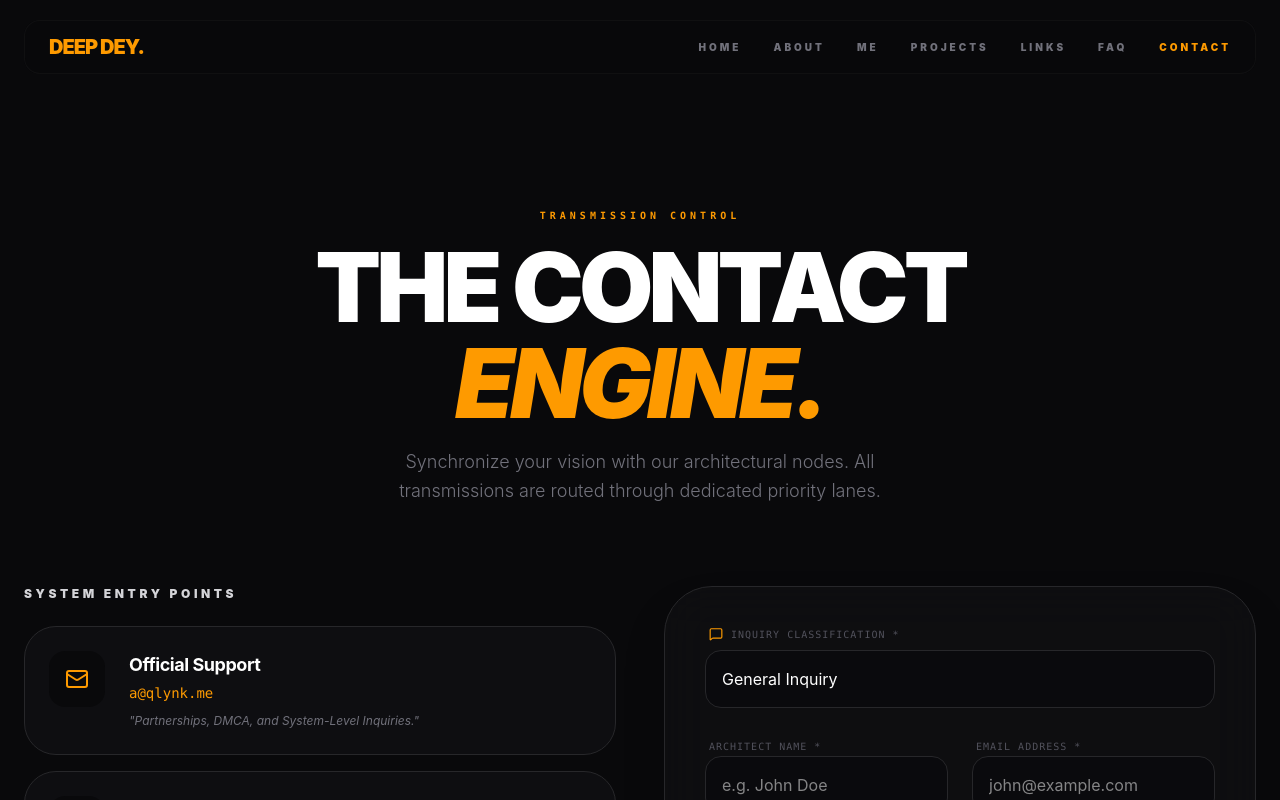
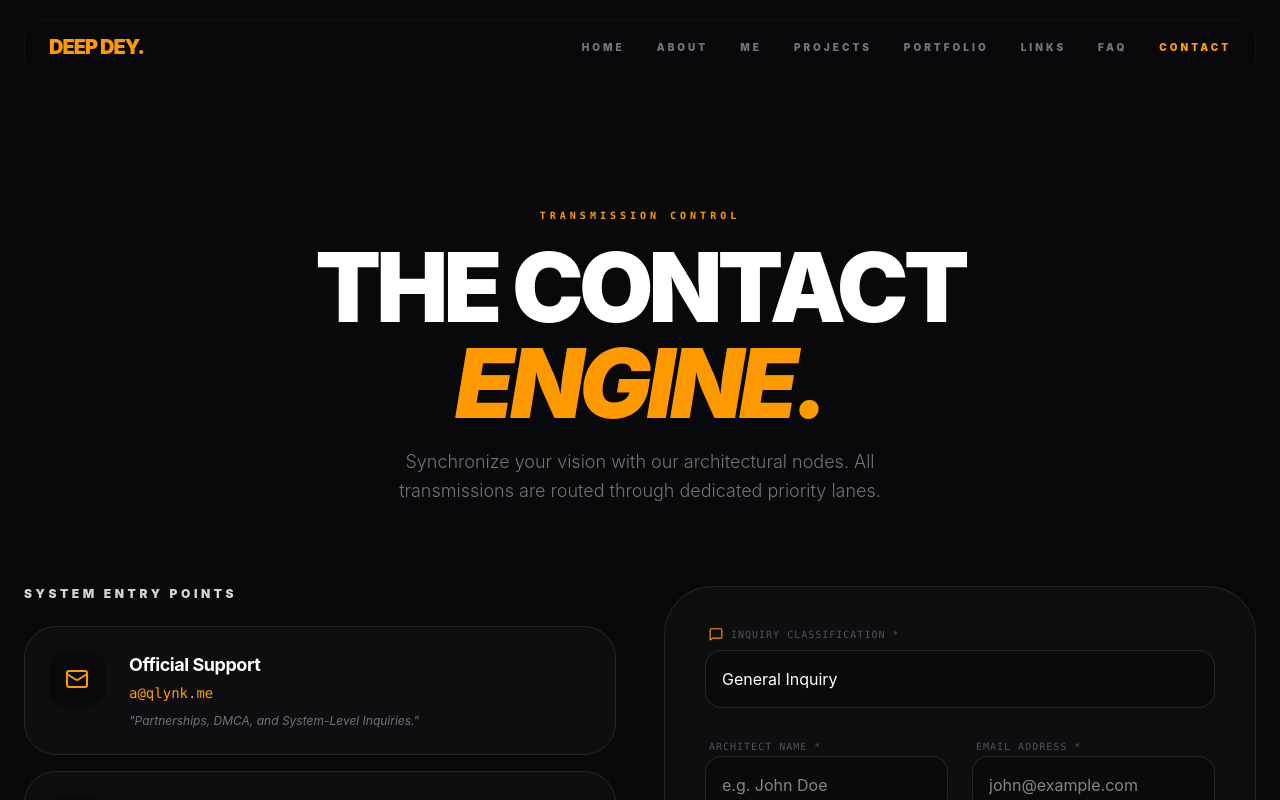
Before and after one commit to deepdeyiitgn/My-Portfolio, a React (Vite) app: page /contact in a window 1280 px wide. Shown: the top 800 px of the page. Built offline with nearby package versions, Linux system fonts and the light colour scheme.

Commit message:
Add 'Portfolio' link to header navigation

```diff
--- a/src/components/Header.tsx
+++ b/src/components/Header.tsx
@@ -8,6 +8,7 @@ const NAV_LINKS = [
   { name: 'About', path: '/about' },
   { name: 'Me', path: '/me' },
   { name: 'Projects', path: '/projects' },
+  { name: 'Portfolio', path: '/portfolio' },
   { name: 'Links', path: '/links' },
   { name: 'FAQ', path: '/faq' },
   { name: 'Contact', path: '/contact' },
```
